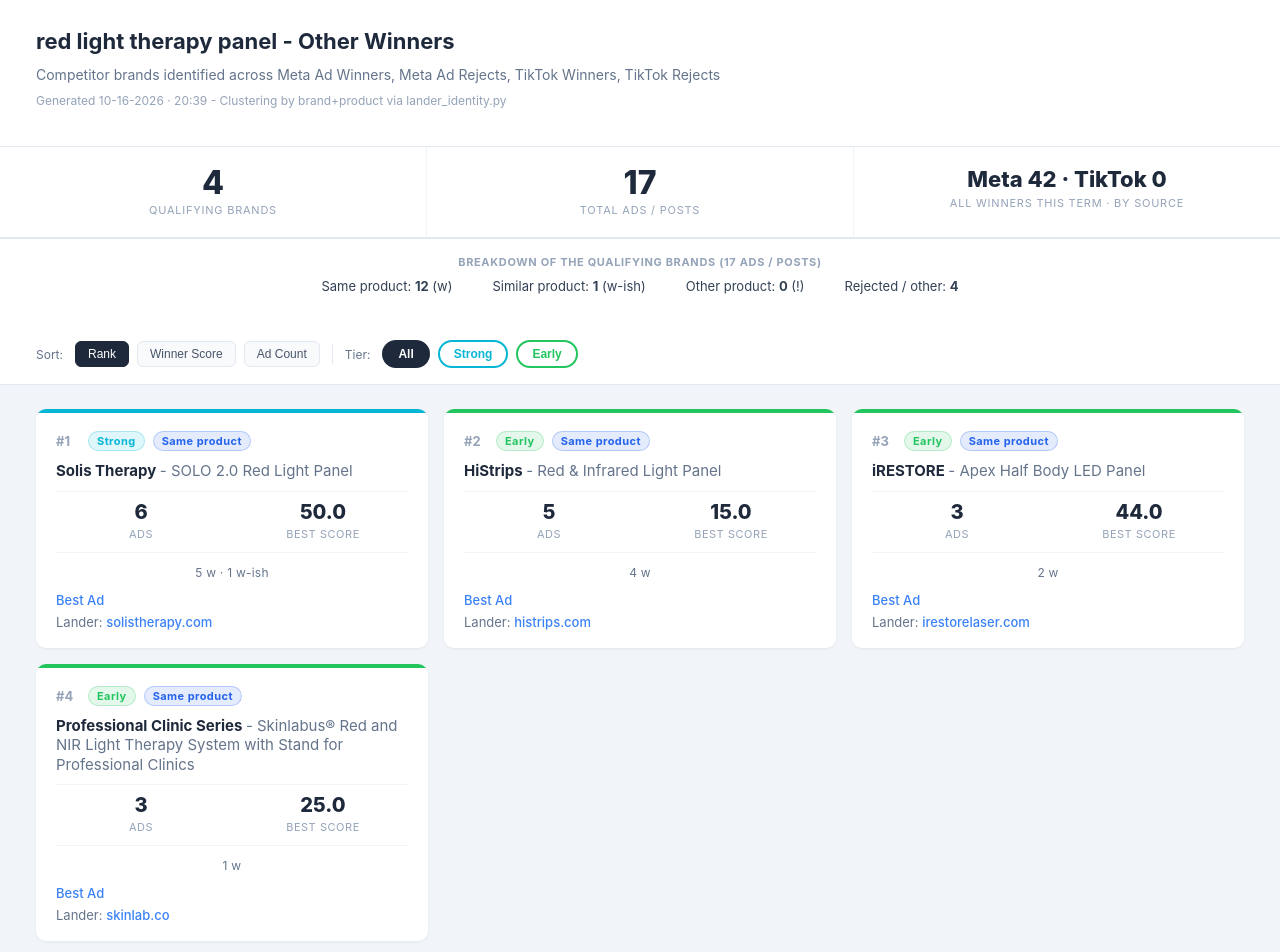
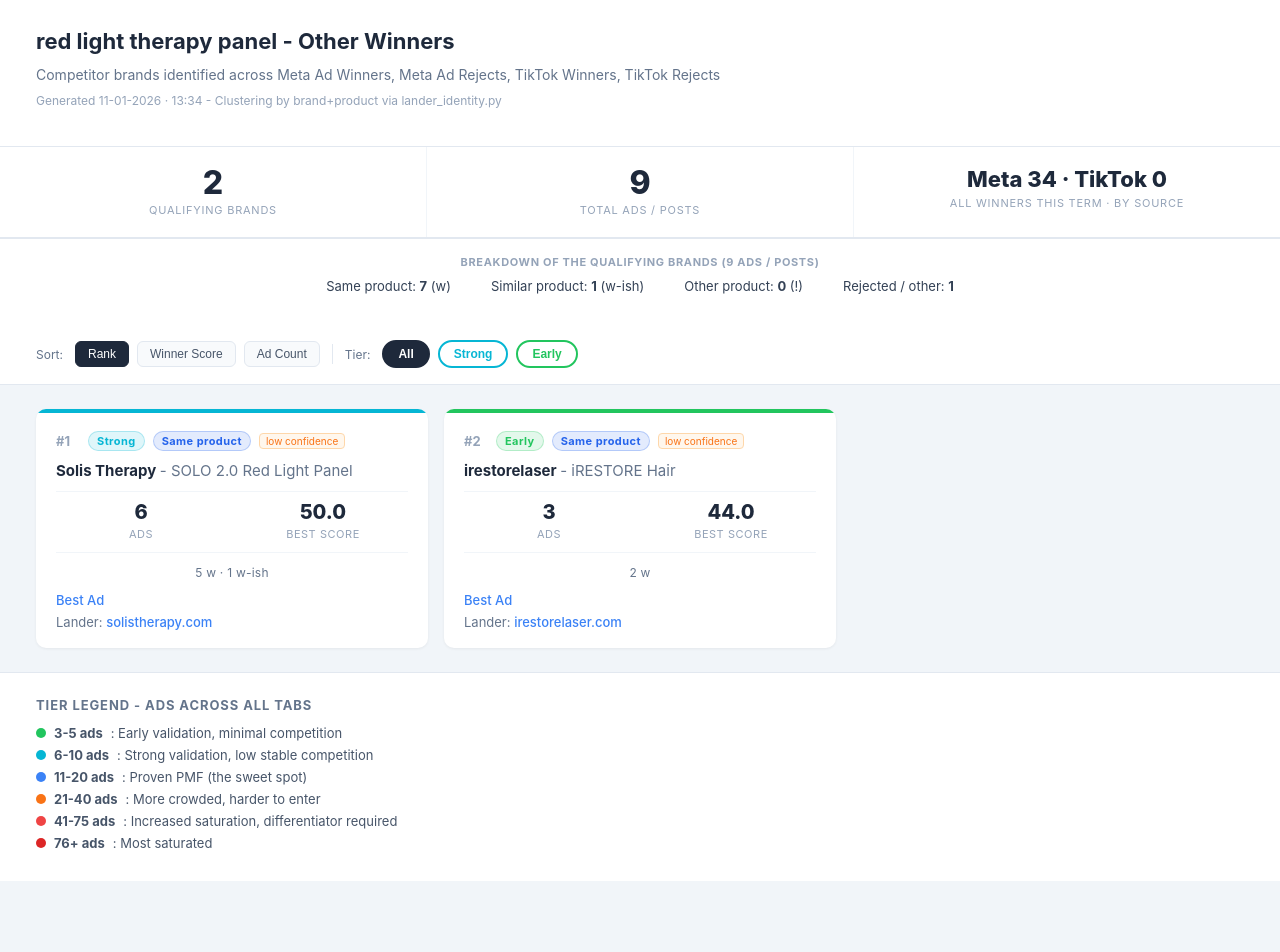
Before and after one commit to YAN15S/reports, a plain HTML site: page red-light-therapy-panel_other_winners_2026-10-16.html in a window 1280 px wide. Shown: the top 952 px of the page. After the commit the page ends 881 px from the top, so only its background shows below. Drawn offline with Linux system fonts and the light colour scheme.

Commit message:
report: red light therapy panel - Other Winners

```diff
--- a/red-light-therapy-panel_other_winners_2026-10-16.html
+++ b/red-light-therapy-panel_other_winners_2026-10-16.html
@@ -45,12 +45,12 @@ body{font-family:-apple-system,BlinkMacSystemFont,'Segoe UI',Roboto,sans-serif;b
 </style></head><body>
 <div class="header"><h1>red light therapy panel - Other Winners</h1>
 <p class="subtitle">Competitor brands identified across Meta Ad Winners, Meta Ad Rejects, TikTok Winners, TikTok Rejects</p>
-<p class="meta">Generated 10-16-2026  ·  20:39 - Clustering by brand+product via lander_identity.py</p></div>
+<p class="meta">Generated 11-01-2026  ·  13:34 - Clustering by brand+product via lander_identity.py</p></div>
 <div class="stats-bar">
-<div class="stat-block"><div class="stat-num">4</div><div class="stat-label">Qualifying Brands</div></div>
-<div class="stat-block"><div class="stat-num">17</div><div class="stat-label">Total Ads / Posts</div></div>
-<div class="stat-block"><div class="stat-num" style="font-size:22px;line-height:1.15">Meta 42 · TikTok 0</div><div class="stat-label">All Winners This Term · by Source</div></div></div>
-<div class="rel-summary" style="padding:16px 36px 30px;background:#fff;border-top:1px solid #e2e8f0;text-align:center"><div style="font-size:11px;font-weight:700;text-transform:uppercase;letter-spacing:.06em;color:#94a3b8;margin-bottom:9px">Breakdown of the qualifying brands (17 ads / posts)</div><div style="font-size:13px;color:#334155;display:flex;gap:40px;flex-wrap:wrap;justify-content:center"><span>Same product: <strong>12</strong> (w)</span><span>Similar product: <strong>1</strong> (w-ish)</span><span>Other product: <strong>0</strong> (!)</span><span>Rejected / other: <strong>4</strong></span></div></div>
+<div class="stat-block"><div class="stat-num">2</div><div class="stat-label">Qualifying Brands</div></div>
+<div class="stat-block"><div class="stat-num">9</div><div class="stat-label">Total Ads / Posts</div></div>
+<div class="stat-block"><div class="stat-num" style="font-size:22px;line-height:1.15">Meta 34 · TikTok 0</div><div class="stat-label">All Winners This Term · by Source</div></div></div>
+<div class="rel-summary" style="padding:16px 36px 30px;background:#fff;border-top:1px solid #e2e8f0;text-align:center"><div style="font-size:11px;font-weight:700;text-transform:uppercase;letter-spacing:.06em;color:#94a3b8;margin-bottom:9px">Breakdown of the qualifying brands (9 ads / posts)</div><div style="font-size:13px;color:#334155;display:flex;gap:40px;flex-wrap:wrap;justify-content:center"><span>Same product: <strong>7</strong> (w)</span><span>Similar product: <strong>1</strong> (w-ish)</span><span>Other product: <strong>0</strong> (!)</span><span>Rejected / other: <strong>1</strong></span></div></div>
 <div class="controls"><span class="sort-label">Sort:</span>
 <button class="sort-btn active" onclick="sortCards('rank',this)">Rank</button>
 <button class="sort-btn" onclick="sortCards('score',this)">Winner Score</button>
@@ -64,7 +64,7 @@ body{font-family:-apple-system,BlinkMacSystemFont,'Segoe UI',Roboto,sans-serif;b
       <span class="rank">#1</span>
       <span class="tier-badge" style="background:#06b6d420;color:#06b6d4;border:1px solid #06b6d440">Strong</span>
       <span class="tier-badge" title="Relationship to the researched product (strongest token)" style="background:#2563eb20;color:#2563eb;border:1px solid #2563eb40">Same product</span>
-
+      <span class="conf-low" title="Brand identified from domain only">low confidence</span>
     </div>
     <div class="brand-name">Solis Therapy <span class="product-name">- SOLO 2.0 Red Light Panel</span></div>
     <div class="card-stats">
@@ -78,37 +78,16 @@ body{font-family:-apple-system,BlinkMacSystemFont,'Segoe UI',Roboto,sans-serif;b
     </div>
   </div>
 </div>
-<div class="card" data-tier="Early" data-score="15.00" data-count="5">
+<div class="card" data-tier="Early" data-score="44.00" data-count="3">
   <div class="card-accent" style="background:#22c55e"></div>
   <div class="card-body">
     <div class="card-header">
       <span class="rank">#2</span>
       <span class="tier-badge" style="background:#22c55e20;color:#22c55e;border:1px solid #22c55e40">Early</span>
       <span class="tier-badge" title="Relationship to the researched product (strongest token)" style="background:#2563eb20;color:#2563eb;border:1px solid #2563eb40">Same product</span>
-
+      <span class="conf-low" title="Brand identified from domain only">low confidence</span>
     </div>
-    <div class="brand-name">HiStrips <span class="product-name">- Red &amp; Infrared Light Panel</span></div>
-    <div class="card-stats">
-      <div class="stat-item"><span class="stat-num">5</span><span class="stat-lbl">Ads</span></div>
-      <div class="stat-item"><span class="stat-num">15.0</span><span class="stat-lbl">Best Score</span></div>
-    </div>
-    <div class="token-mix" style="font-size:12px;color:#64748b;margin-top:8px;letter-spacing:.02em;text-align:center">4 w</div>
-    <div class="links">
-      <div class="link-row"><a href="https://www.facebook.com/ads/library/?id=1396400811922694" target="_blank" rel="noopener" class="link">Best Ad</a></div>
-      <div class="link-row">Lander: <a href="https://histrips.com/products/pro-grade-red-infrared-recovery-light-panel?trybe=ab2f9a20" target="_blank" rel="noopener" class="link">histrips.com</a></div>
-    </div>
-  </div>
-</div>
-<div class="card" data-tier="Early" data-score="44.00" data-count="3">
-  <div class="card-accent" style="background:#22c55e"></div>
-  <div class="card-body">
-    <div class="card-header">
-      <span class="rank">#3</span>
-      <span class="tier-badge" style="background:#22c55e20;color:#22c55e;border:1px solid #22c55e40">Early</span>
-      <span class="tier-badge" title="Relationship to the researched product (strongest token)" style="background:#2563eb20;color:#2563eb;border:1px solid #2563eb40">Same product</span>
-
-    </div>
-    <div class="brand-name">iRESTORE <span class="product-name">- Apex Half Body LED Panel</span></div>
+    <div class="brand-name">irestorelaser <span class="product-name">- iRESTORE Hair</span></div>
     <div class="card-stats">
       <div class="stat-item"><span class="stat-num">3</span><span class="stat-lbl">Ads</span></div>
       <div class="stat-item"><span class="stat-num">44.0</span><span class="stat-lbl">Best Score</span></div>
@@ -117,27 +96,6 @@ body{font-family:-apple-system,BlinkMacSystemFont,'Segoe UI',Roboto,sans-serif;b
     <div class="links">
       <div class="link-row"><a href="https://www.facebook.com/ads/library/?id=1834019120848527" target="_blank" rel="noopener" class="link">Best Ad</a></div>
       <div class="link-row">Lander: <a href="https://www.irestorelaser.com/products/apex-half-body-led-panel" target="_blank" rel="noopener" class="link">irestorelaser.com</a></div>
-    </div>
-  </div>
-</div>
-<div class="card" data-tier="Early" data-score="25.00" data-count="3">
-  <div class="card-accent" style="background:#22c55e"></div>
-  <div class="card-body">
-    <div class="card-header">
-      <span class="rank">#4</span>
-      <span class="tier-badge" style="background:#22c55e20;color:#22c55e;border:1px solid #22c55e40">Early</span>
-      <span class="tier-badge" title="Relationship to the researched product (strongest token)" style="background:#2563eb20;color:#2563eb;border:1px solid #2563eb40">Same product</span>
-
-    </div>
-    <div class="brand-name">Professional Clinic Series <span class="product-name">- Skinlabus® Red and NIR Light Therapy System with Stand for Professional Clinics</span></div>
-    <div class="card-stats">
-      <div class="stat-item"><span class="stat-num">3</span><span class="stat-lbl">Ads</span></div>
-      <div class="stat-item"><span class="stat-num">25.0</span><span class="stat-lbl">Best Score</span></div>
-    </div>
-    <div class="token-mix" style="font-size:12px;color:#64748b;margin-top:8px;letter-spacing:.02em;text-align:center">1 w</div>
-    <div class="links">
-      <div class="link-row"><a href="https://www.facebook.com/ads/library/?id=1570139808037792" target="_blank" rel="noopener" class="link">Best Ad</a></div>
-      <div class="link-row">Lander: <a href="https://skinlab.co/products/professionals" target="_blank" rel="noopener" class="link">skinlab.co</a></div>
     </div>
   </div>
 </div>
```
